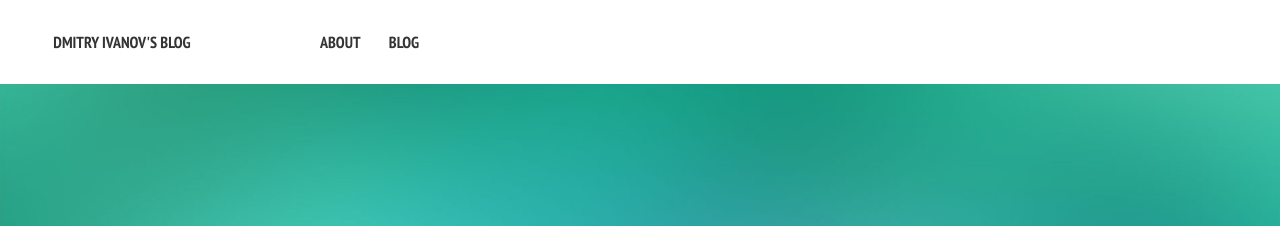
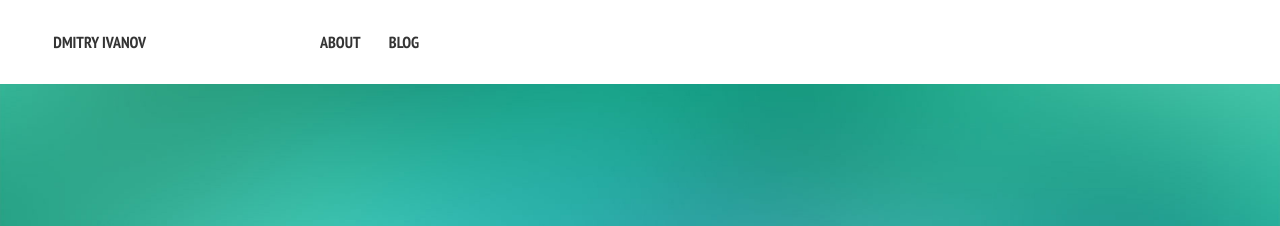
Before and after one commit to ajantis/ajantis.github.io, a Jekyll site: the page built from index.md, in a window 1280 px wide. Shown: the top 226 px of the page. Built offline with Jekyll 4.4.1, drawn with Linux system fonts in a browser that asks for light colours; nearby versions of some CDN libraries.

Commit message:
Fix the title

```diff
--- a/_config.yml
+++ b/_config.yml
@@ -1,6 +1,6 @@
 # Site wide configuration
 
-title:            Dmitry Ivanov's Blog
+title:            Dmitry Ivanov
 locale:           en_US
 url:              http://dmitryivanov.io
 
```
